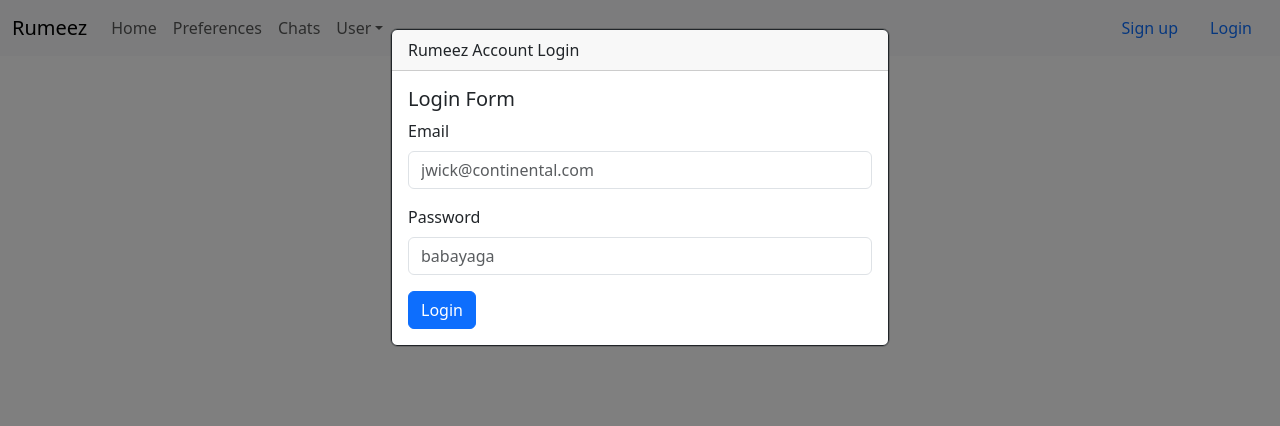
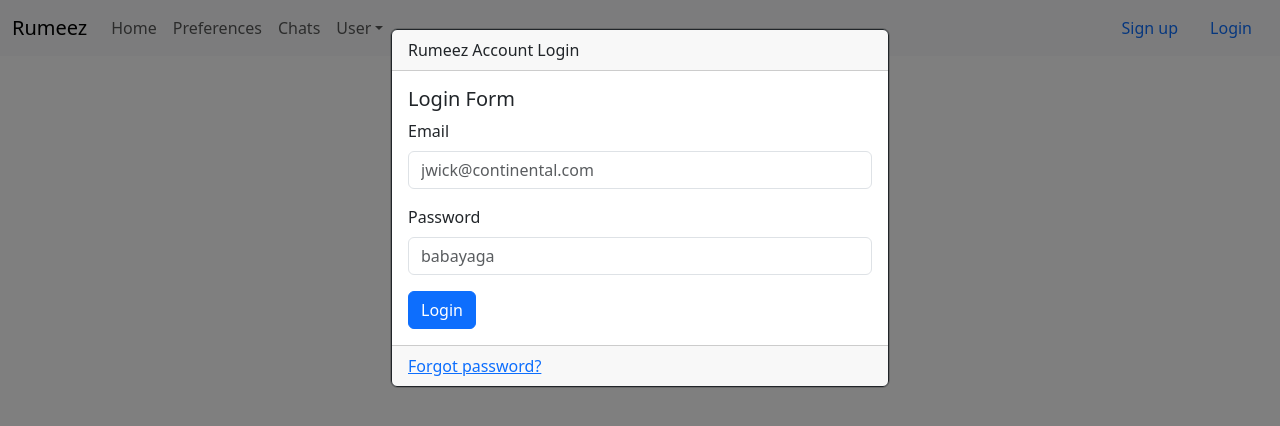
Before and after one commit to Rumeez/Rumeez_2, a React (Create React App) app: page / in a window 1280 px wide. Both pictures are taken after a click on the link "Login". Shown: the top 426 px of the page. Built offline with nearby package versions, Linux system fonts and the light colour scheme.

Commit message:
Finish up login

```diff
--- a/src/components/Login.tsx
+++ b/src/components/Login.tsx
@@ -9,16 +9,24 @@ import {
   Card,
   CardHeader,
   Button,
-  CardText
+  CardText,
+  CardFooter
 } from "reactstrap";
 import { UserContext } from "../context/user-context";
-import getCookie from "../util/getCookie";
+import { useNavigate } from "react-router-dom";
+import { NavLink } from "react-router-dom";
 
-const Login: React.FunctionComponent = (): JSX.Element => {
+interface ILoginProps {
+  setModal(val: boolean): void;
+}
+
+const Login: React.FunctionComponent<ILoginProps> = ({setModal}): JSX.Element => {
   const context = useContext(UserContext);
   const [email, setEmail] = useState('');
   const [password, setPassword] = useState('');
   const [invalidLogin, setInvalidLogin] = useState(false);
+
+  const navigate = useNavigate();
 
   const handleSumbit = async (e: React.FormEvent<HTMLFormElement>) => {
     e.preventDefault();
@@ -46,10 +54,6 @@ const Login: React.FunctionComponent = (): JSX.Element => {
       }
 
       const data = await response.json();
-      // Handle the response data as needed
-      console.log('Login successful:', data);
-
-      console.log("After cookie: " + getCookie('token'));
 
       // Update the context with the user information
       context.updateState({
@@ -60,9 +64,12 @@ const Login: React.FunctionComponent = (): JSX.Element => {
           email: email,
         },
       });
+
+      navigate('/home');
+      setModal(false);
     } catch (error) {
       console.error('Error during login:', error);
-
+      setInvalidLogin(true);
       // Handle the error, e.g., display an error message to the user
     }
   };
@@ -100,8 +107,9 @@ const Login: React.FunctionComponent = (): JSX.Element => {
               Login
             </Button>
           </Form>
-        {invalidLogin ? <CardText>Invalid username or password!</CardText>: <></>}
+        {invalidLogin ? <CardText style={{color: 'red'}}>Invalid username or password!</CardText>: <></>}
         </CardBody>
+        <CardFooter><NavLink onClick={()=>setModal(false)} to="/accountrecovery">Forgot password?</NavLink></CardFooter>
       </Card>
       {/* <p>Logged in guy: {context.user.firstName ? context.user.firstName : ""}</p> */}
     </div>
--- a/src/components/OptionsBar.tsx
+++ b/src/components/OptionsBar.tsx
@@ -104,7 +104,7 @@ const OptionsBar: React.FunctionComponent = (): JSX.Element => {
           }
         </Collapse>
         <Modal isOpen={modal} toggle={()=>setModal(!modal)}>
-          <Login />
+          <Login setModal={setModal}/>
         </Modal>
       </Navbar>
     </div>
```
